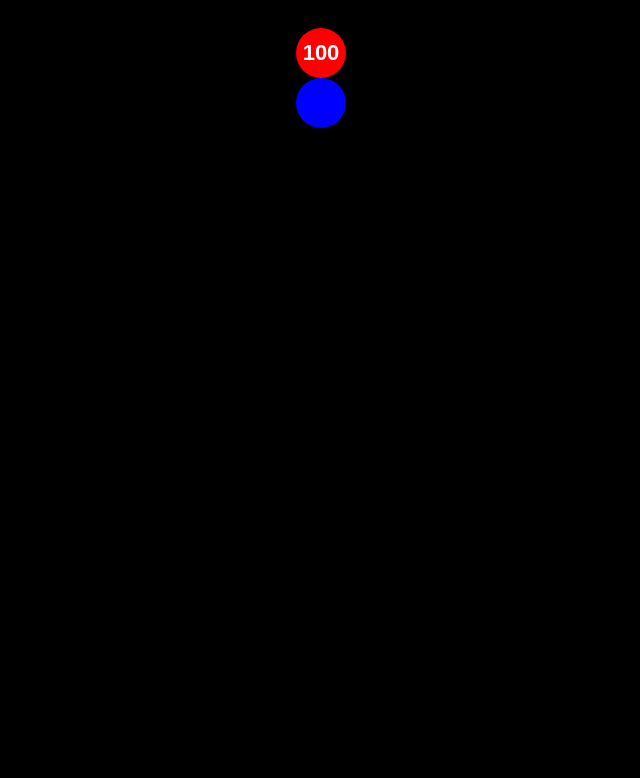
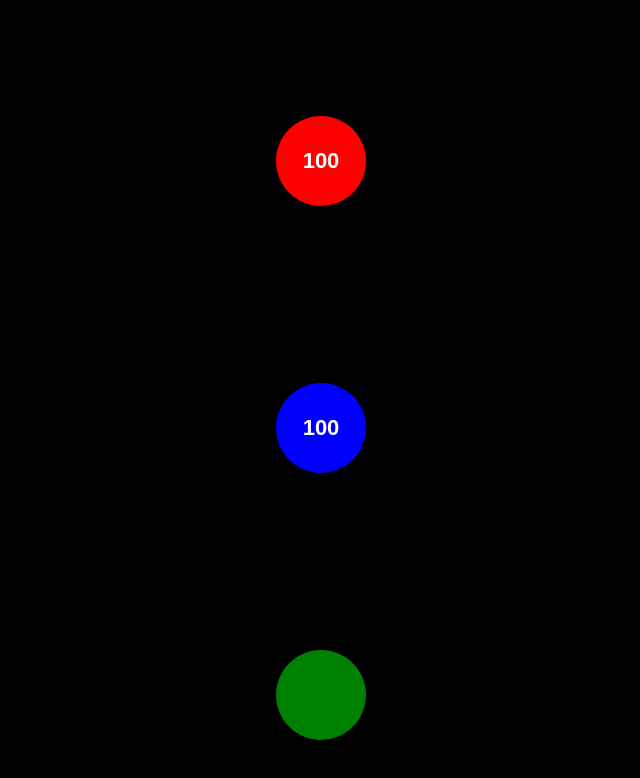
Before and after one commit to yahavmor/git---ballGame, a plain HTML site: page index.html in a window 1280 px wide. Shown: the whole page, without its empty margins (319-959 px from the left). Drawn offline with Linux system fonts and the light colour scheme.

Commit message:
Refactor ball elements in HTML and update styles for better organization; enhance JavaScript to change colors of other balls on click

```diff
--- a/index.html
+++ b/index.html
@@ -7,8 +7,10 @@
     <link rel="stylesheet" href="styles.css">
 </head>
 <body>
-    <div class="ball" onclick="onBallClick(this)"><span>100</span></div>
-        <div class="ball2" onclick="onBallClick(this)"><span></span></div>
+    <div class="ball ball1" onclick="onBallClick(this)"><span>100</span></div>
+    <div class="ball ball2" onclick="onBallClick(this)"><span>100</span></div>
+    <div class="ball ball3" onclick="changeOthersColors(this)"></div>
+
 
     <script src="js.js"></script>
     <script src="util.js"></script>
--- a/js.js
+++ b/js.js
@@ -19,5 +19,14 @@ function onBallClick(elBall){
 
     elBall.querySelector('span').innerText = `${newWidth+newHeight}`;
     elBall.style.backgroundColor = getRandomColor();
+}
+
+function changeOthersColors(thirdBall){
+    const elBalls = document.querySelectorAll('.ball');
+    for(var i = 0; i < elBalls.length; i++) {
+        if(elBalls[i] !== thirdBall){
+            onBallClick(elBalls[i])
+        }
+}
 
 }
--- a/styles.css
+++ b/styles.css
@@ -5,26 +5,27 @@ body{
     padding: 20px;
     font-size: 22px;
     font-weight: bold;
+    display: grid;
+    place-items: center;
+    height: 100vh;
 }
 .ball{
     display: grid;
     place-items: center;
     width: 50px;
     height: 50px;
-    background-color: red;
     border-radius: 50%;
     cursor: pointer;
     margin:  auto;
     transition: .3s ease-in-out;
+    padding: 20px;
+}
+.ball1{
+    background-color: red;
 }
 .ball2{
-    display: grid;
-    place-items: center;
-    width: 50px;
-    height: 50px;
     background-color: blue;
-    border-radius: 50%;
-    cursor: pointer;
-    margin:  auto;
-    transition: .3s ease-in-out;
 }
+.ball3{
+    background-color: green;
+}
```
